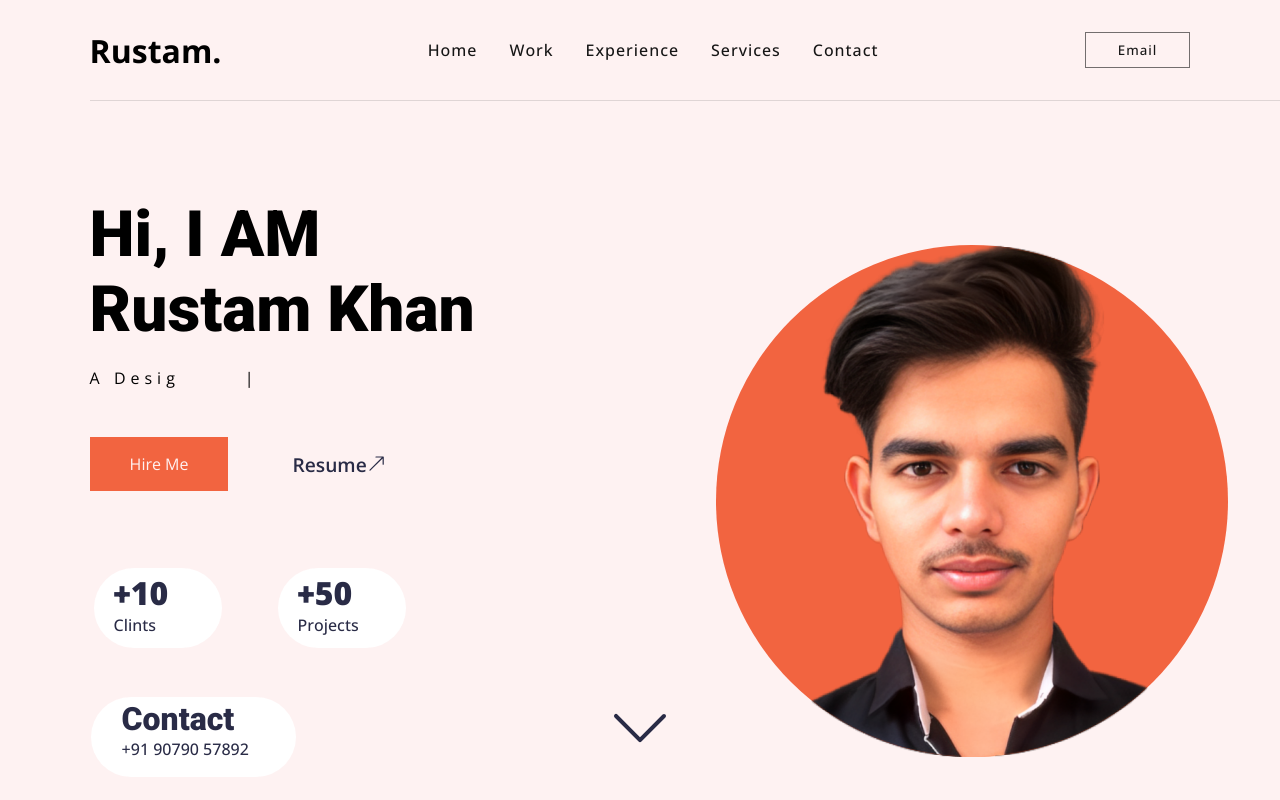
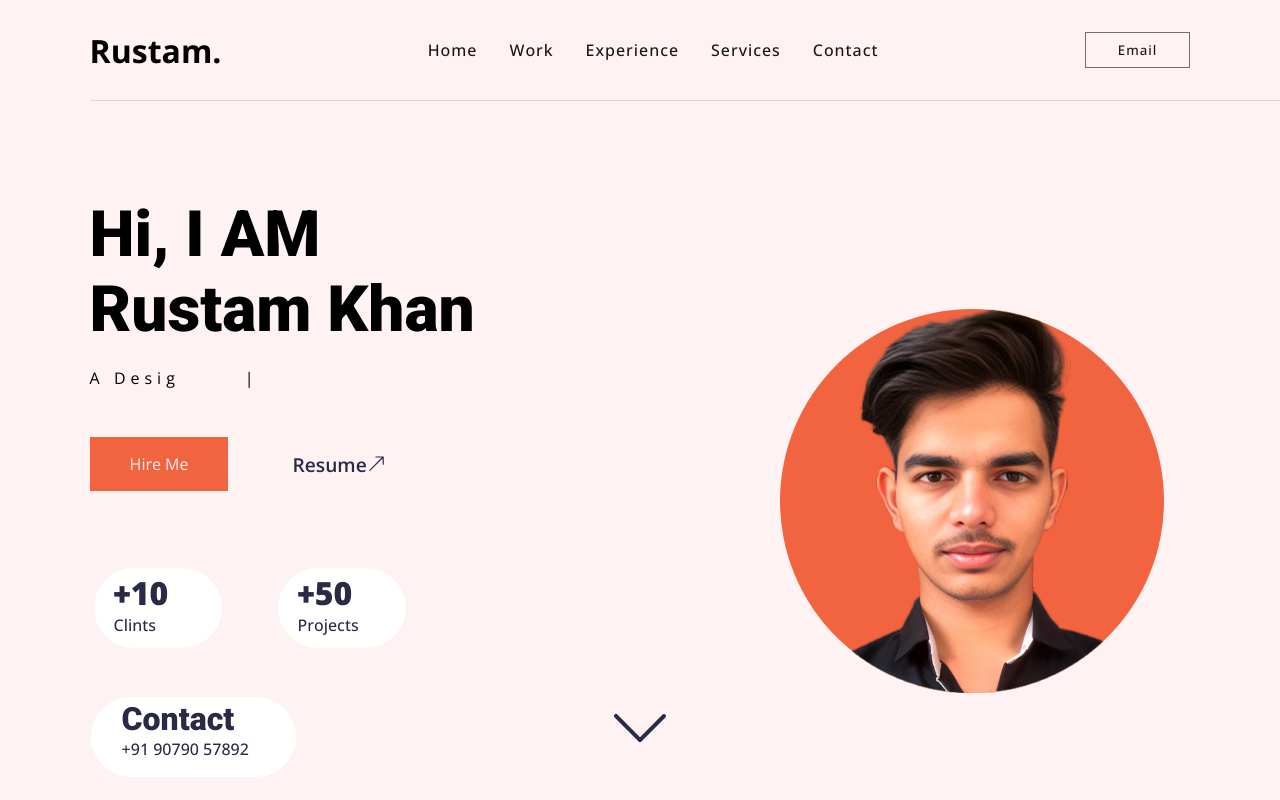
Before and after one commit to khan-rustam/portfolio, a React (Create React App) app: page / in a window 1280 px wide. Shown: the top 800 px of the page. Built offline with nearby package versions, Linux system fonts and the light colour scheme.

Commit message:
Update Home.scss

```diff
--- a/src/styles/Home.scss
+++ b/src/styles/Home.scss
@@ -93,8 +93,8 @@
       align-items: center;
       &::after {
         content: "";
-        width: 40vmax;
-        height: 40vmax;
+        width: 30vmax;
+        height: 30vmax;
         background-color: $color3;
         position: absolute;
         z-index: -1;
@@ -102,8 +102,8 @@
       }
 
       > img {
-        width: 40vmax;
-        height: 40vmax;
+        width: 30vmax;
+        height: 30vmax;
         object-fit: contain;
       }
     }
```
